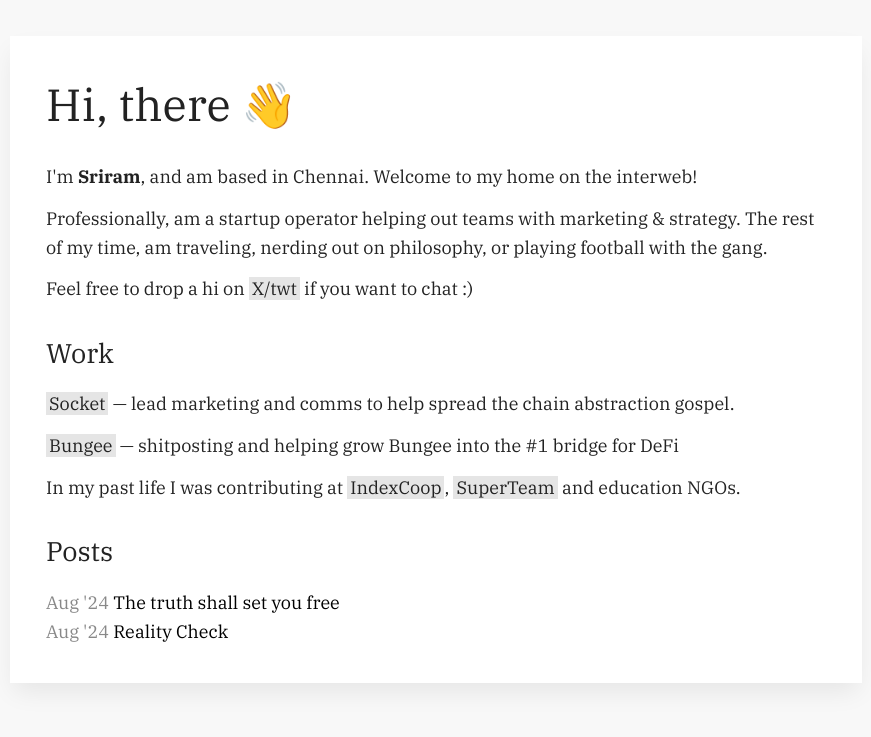
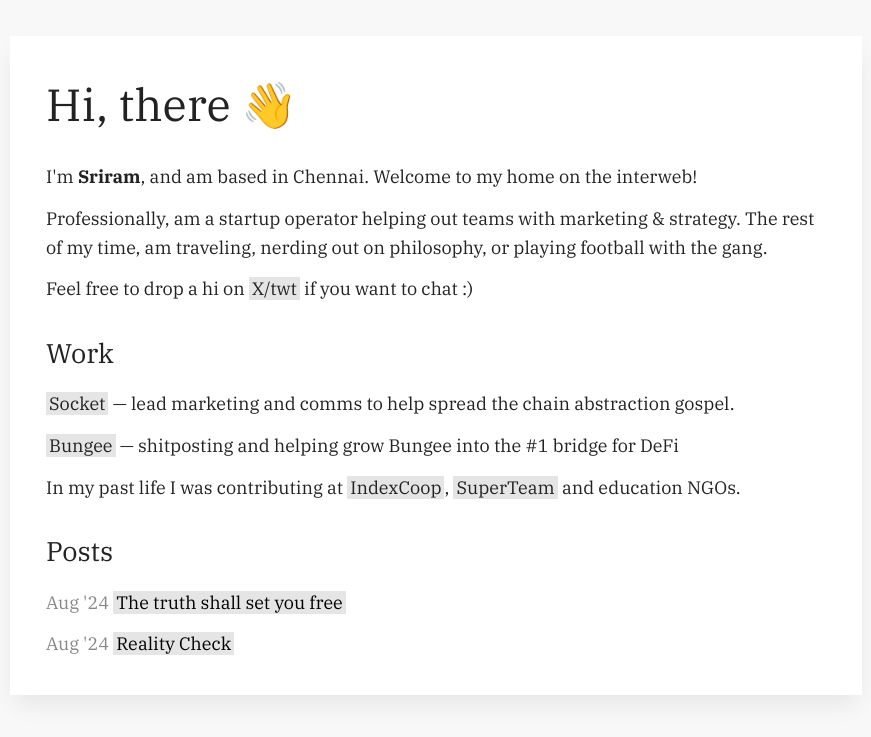
Before and after one commit to sriramvas/sriramvas.github.io, a Jekyll site: the page built from index.html, in a window 1280 px wide. Shown: the top 737 px of the page, without its empty margins (204-1075 px from the left). Built offline with Jekyll 4.4.1, drawn with Linux system fonts in a browser that asks for light colours.

Commit message:
Update index.html

```diff
--- a/index.html
+++ b/index.html
@@ -21,7 +21,9 @@
     <h2>Posts</h2>
 
     {% for post in site.posts %}
-            <span class="post-date">{{ post.date | date: "%b '%y" }}</span>
-            <a href="{{ post.url | relative_url }}" class="post-title">{{ post.title }}</a><br>
+            <p>
+                <span class="post-date">{{ post.date | date: "%b '%y" }}</span>
+            <a href="{{ post.url | relative_url }}" class="post-title">{{ post.title }}</a>
+            </p>
     {% endfor %}
 </div>
```
